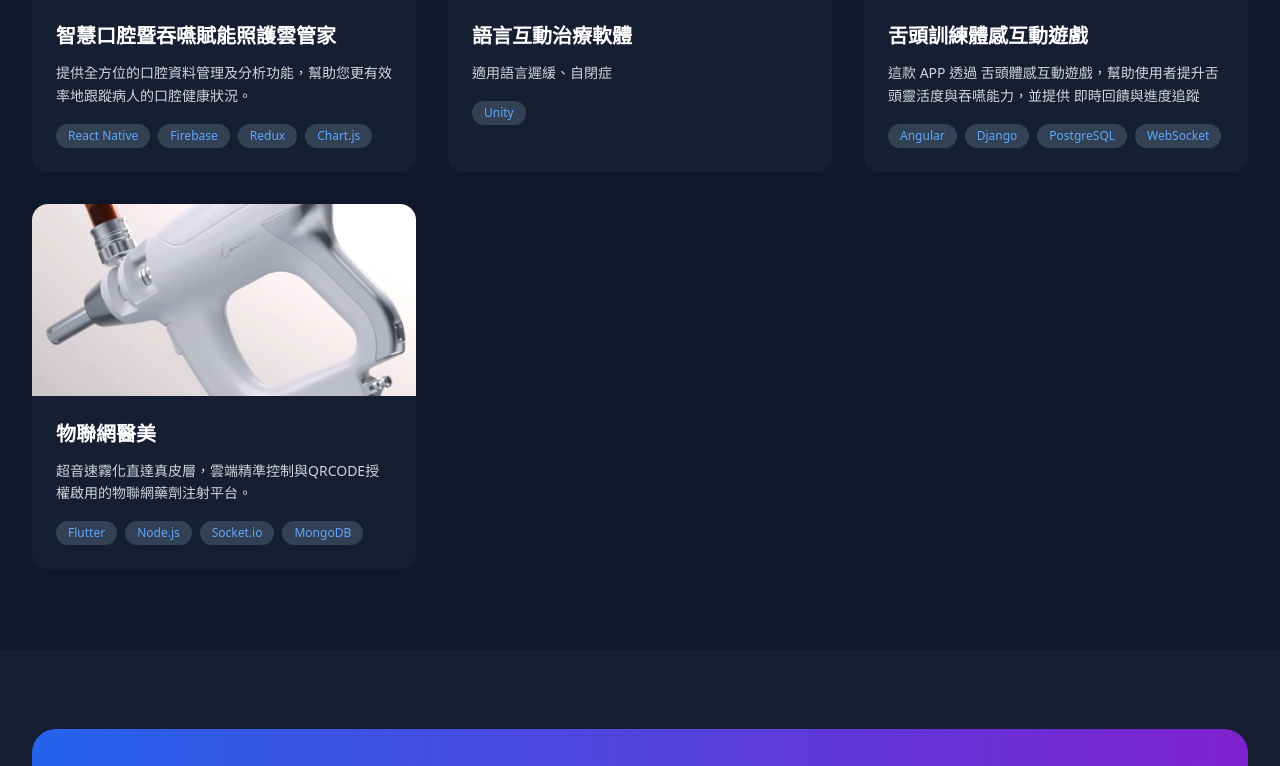
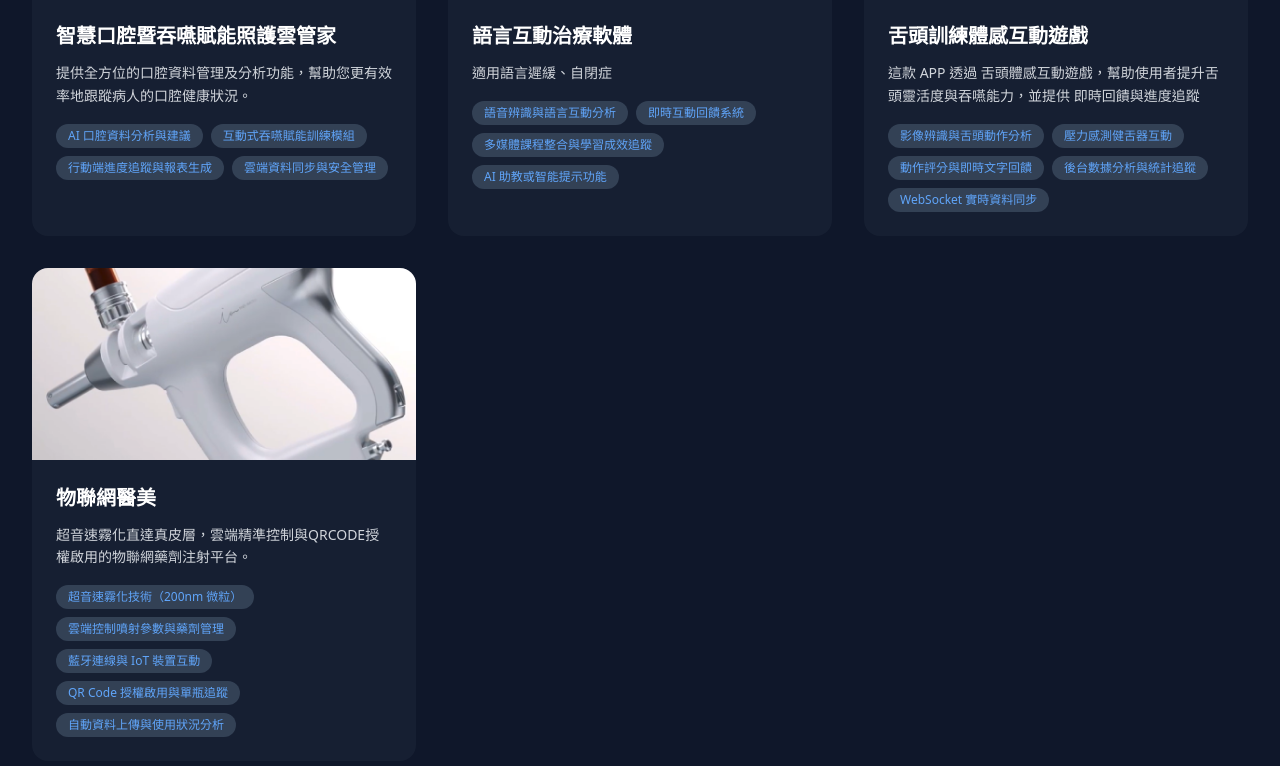
Before and after one commit to dragonmilec/ChunMai_Web, a React (Vite) app in the folder companywebsite/: page /portfolio in a window 1280 px wide. Shown: the part 754-1520 px from the top of the page. Built offline with nearby package versions, Linux system fonts and the light colour scheme.

Commit message:
介紹內容修正

```diff
--- a/companywebsite/src/pages/Portfolio.tsx
+++ b/companywebsite/src/pages/Portfolio.tsx
@@ -42,7 +42,7 @@ const Portfolio = () => {
             category: 'web',
             image: 'images/t05.png',
             description: '提供全方位的口腔資料管理及分析功能，幫助您更有效率地跟蹤病人的口腔健康狀況。',
-            coreFeatures: ['React Native', 'Firebase', 'Redux', 'Chart.js'],
+            coreFeatures: ['AI 口腔資料分析與建議', '互動式吞嚥賦能訓練模組', '行動端進度追蹤與報表生成', '雲端資料同步與安全管理'],
             demoUrl: '#',
             githubUrl: '#'
         },
@@ -52,7 +52,7 @@ const Portfolio = () => {
             category: 'mobile',
             image: 'images/za8.jpg',
             description: '適用語言遲緩、自閉症',
-            coreFeatures: ['Unity'],
+            coreFeatures: ['語音辨識與語言互動分析', '即時互動回饋系統', '多媒體課程整合與學習成效追蹤', 'AI 助教或智能提示功能'],
             demoUrl: '#',
             githubUrl: '#'
         }
@@ -63,7 +63,7 @@ const Portfolio = () => {
             category: 'mobile',
             image: 'images/z08.png',
             description: '這款 APP 透過 舌頭體感互動遊戲，幫助使用者提升舌頭靈活度與吞嚥能力，並提供 即時回饋與進度追蹤',
-            coreFeatures: ['Angular', 'Django', 'PostgreSQL', 'WebSocket'],
+            coreFeatures: ['影像辨識與舌頭動作分析', '壓力感測健舌器互動', '動作評分與即時文字回饋', '後台數據分析與統計追蹤', 'WebSocket 實時資料同步'],
             demoUrl: '#',
             githubUrl: '#'
         },
@@ -73,7 +73,7 @@ const Portfolio = () => {
             category: 'iot',
             image: 'images/z07.png',
             description: '超音速霧化直達真皮層，雲端精準控制與QRCODE授權啟用的物聯網藥劑注射平台。',
-            coreFeatures: ['Flutter', 'Node.js', 'Socket.io', 'MongoDB'],
+            coreFeatures: ['超音速霧化技術（200nm 微粒）', '雲端控制噴射參數與藥劑管理', '藍牙連線與 IoT 裝置互動', 'QR Code 授權啟用與單瓶追蹤', '自動資料上傳與使用狀況分析'],
             demoUrl: '#',
             githubUrl: '#'
         },
--- a/companywebsite/src/pages/ProjectDetail.tsx
+++ b/companywebsite/src/pages/ProjectDetail.tsx
@@ -2,68 +2,12 @@
 import React from 'react'
 import { useParams, Link } from 'react-router-dom'
 import { motion } from 'framer-motion'
-import { ArrowLeft, ExternalLink, Github, Calendar, Users, Code, Zap, Target, Brain, BarChart3, Globe2, Shield, TrendingUp, Award, Mic, BookOpen, Gamepad2, MessageCircleDashed as MessageCircle, Eye, Clock, RefreshCw, Camera, Database, Search, Settings, Lock, UserCheck } from 'lucide-react'
+import { ArrowLeft, ExternalLink, Github, Calendar, Users, Binoculars, Code, Zap, Target, Brain, BarChart3, Globe2, Shield, TrendingUp, Award, Mic, BookOpen, Gamepad2, MessageCircleDashed as MessageCircle, Eye, Clock, RefreshCw, Camera, Database, Search, Settings, Lock, UserCheck } from 'lucide-react'
 
 const ProjectDetail = () => {
     const { id } = useParams()
 
     const projects = [
-        //{
-        //    id: 1,
-        //    title: 'E-Commerce 購物平台',
-        //    category: 'web',
-        //    images: [
-        //        'https://images.pexels.com/photos/230544/pexels-photo-230544.jpeg?auto=compress&cs=tinysrgb&w=1200',
-        //        'https://images.pexels.com/photos/3184292/pexels-photo-3184292.jpeg?auto=compress&cs=tinysrgb&w=1200',
-        //        'https://images.pexels.com/photos/3184298/pexels-photo-3184298.jpeg?auto=compress&cs=tinysrgb&w=1200'
-        //    ],
-        //    description: '完整的電商解決方案，包含商品管理、訂單處理、金流整合等功能',
-        //    fullDescription: '這是一個功能完整的電子商務平台，為中小企業提供完整的線上銷售解決方案。系統包含前台購物網站、後台管理系統，以及完整的訂單處理流程。採用現代化的微服務架構，確保系統的可擴展性和穩定性。',
-        //    coreFeatures: ['React', 'Node.js', 'MongoDB', 'Stripe'],
-        //    features: [
-        //        '響應式購物網站設計',
-        //        '商品分類與搜尋功能',
-        //        '購物車與結帳流程',
-        //        'Stripe 金流整合',
-        //        '訂單管理系統',
-        //        '庫存管理',
-        //        '會員系統',
-        //        '優惠券功能'
-        //    ],
-        //    duration: '3 個月',
-        //    teamSize: '4 人',
-        //    demoUrl: '#',
-        //    githubUrl: '#',
-        //    year: '2023'
-        //},
-        //{
-        //    id: 2,
-        //    title: '企業資源管理系統',
-        //    category: 'system',
-        //    images: [
-        //        'https://images.pexels.com/photos/590016/pexels-photo-590016.jpg?auto=compress&cs=tinysrgb&w=1200',
-        //        'https://images.pexels.com/photos/3184465/pexels-photo-3184465.jpeg?auto=compress&cs=tinysrgb&w=1200',
-        //        'https://images.pexels.com/photos/590020/pexels-photo-590020.jpg?auto=compress&cs=tinysrgb&w=1200'
-        //    ],
-        //    description: '整合人資、財務、庫存管理的企業級系統',
-        //    fullDescription: '為大型企業打造的綜合性資源管理平台，整合了人力資源管理、財務會計、庫存控制等核心業務模組。系統採用模組化設計，支援客製化配置，能夠適應不同規模企業的需求。',
-        //    coreFeatures: ['Vue.js', 'Spring Boot', 'PostgreSQL', 'Redis'],
-        //    features: [
-        //        '人力資源管理',
-        //        '薪資計算系統',
-        //        '財務報表生成',
-        //        '庫存即時監控',
-        //        '採購管理流程',
-        //        '權限角色管理',
-        //        '數據分析儀表板',
-        //        'API 整合介面'
-        //    ],
-        //    duration: '6 個月',
-        //    teamSize: '8 人',
-        //    demoUrl: '#',
-        //    githubUrl: '#',
-        //    year: '2023'
-        //},
         {
             id: 1,
             title: '智慧口腔暨吞嚥賦能照護雲管家',
@@ -75,7 +19,7 @@ const ProjectDetail = () => {
             ],
             description: '個人化健身計畫與進度追蹤的行動應用',
             fullDescription: '提供全方位的口腔資料管理及分析功能，幫助您更有效率地跟蹤病人的口腔健康狀況。',
-            coreFeatures: ['React Native', 'Firebase', 'Redux', 'Chart.js'],
+            coreFeatures: ['AI 口腔資料分析與建議', '互動式吞嚥賦能訓練模組', '行動端進度追蹤與報表生成', '雲端資料同步與安全管理'],
             features: [
                 '個人化訓練計畫',
                 '運動數據記錄',
@@ -86,11 +30,11 @@ const ProjectDetail = () => {
                 '健身影片庫',
                 '智能提醒通知'
             ],
-            duration: '4 個月',
-            teamSize: '3 人',
+            duration: ' - ',
+            coreFunc: '病人健康數據管理與分析',
             demoUrl: '#',
             githubUrl: '#',
-            year: '2024',
+            sceneAlert: '牙科診所、醫療中心、護理機構',
             isOralHealthApp: true
         },
         {
@@ -104,7 +48,7 @@ const ProjectDetail = () => {
             ],
             description: '適用語言遲緩、自閉症',
             fullDescription: '現代化的線上教育平台，為教育機構和個人講師提供完整的教學解決方案。平台支援多媒體課程內容、即時互動功能，以及完善的學習成效評估系統。',
-            coreFeatures: ['Unity'],
+            coreFeatures: ['語音辨識與語言互動分析','即時互動回饋系統','多媒體課程整合與學習成效追蹤','AI 助教或智能提示功能'],
             features: [
                 '影片課程播放',
                 '互動式測驗系統',
@@ -115,11 +59,11 @@ const ProjectDetail = () => {
                 '多語言支援',
                 '行動裝置適配'
             ],
-            duration: '進行中',
-            teamSize: '6 人',
+            duration: ' - ',
+            coreFunc: '語言互動與口語能力訓練',
             demoUrl: '#',
             githubUrl: '#',
-            year: '進行中',
+            sceneAlert: '教育機構與專業治療師的線上輔助課程',
             isLanguageTherapy: true // 標記這是語言治療平台
         }
         ,
@@ -134,7 +78,7 @@ const ProjectDetail = () => {
             ],
             description: '這款 APP 透過 舌頭體感互動遊戲，幫助使用者提升舌頭靈活度與吞嚥能力，並提供 即時回饋與進度追蹤',
             fullDescription: '這款 APP 結合 影像辨識與健舌器互動遊戲，透過趣味體感訓練幫助使用者提升舌頭靈活度與吞嚥能力。提供 即時回饋、分數評估與進度追蹤，讓訓練安全、有趣，並可透過數據分析了解成效。',
-            coreFeatures: ['Angular', 'Django', 'PostgreSQL', 'WebSocket'],
+            coreFeatures: ['影像辨識與舌頭動作分析','壓力感測健舌器互動','動作評分與即時文字回饋','後台數據分析與統計追蹤','WebSocket 實時資料同步'],
             features: [
                 '舌頭體操互動遊戲（影像辨識）',
                 '健舌器互動遊戲（壓力感測）',
@@ -145,11 +89,11 @@ const ProjectDetail = () => {
                 '腳本與遊戲風格管理',
                 '設備串接與數據輸出'
             ],
-            duration: '4 個月',
-            teamSize: '5 人',
+            duration: ' - ',
+            coreFunc: '前台進度追蹤與統計',
             demoUrl: '#',
             githubUrl: '#',
-            year: '2024',
+            sceneAlert: '家庭、復健中心或語言治療機構使用者',
             isTongueTrainerGame: true
         },
         {
@@ -163,7 +107,7 @@ const ProjectDetail = () => {
             ],
             description: '超音速霧化直達真皮層，雲端精準控制與QRCODE授權啟用的物聯網藥劑注射平台。',
             fullDescription: '採用超音速霧化技術，將藥劑平均霧化至200nm微粒，無針直達真皮層，吸收更快、更安全。每瓶藥劑具備專屬雲端參數，可自動下載最佳噴射設定，精準控制噴氣時間與流速。裝置透過藍牙連線與雲端管理，使用者掃描一次性 QRCODE後啟用，每瓶預設可使用 200 次。           所有施打紀錄自動上傳伺服器，方便追蹤與分析使用狀況。',
-            coreFeatures: ['Flutter', 'Node.js', 'Socket.io', 'MongoDB'],
+            coreFeatures: ['超音速霧化技術（200nm 微粒）', '雲端控制噴射參數與藥劑管理', '藍牙連線與 IoT 裝置互動', 'QR Code 授權啟用與單瓶追蹤', '自動資料上傳與使用狀況分析'],
             features: [
                 '即時聊天功能',
                 '動態發布與分享',
@@ -174,41 +118,13 @@ const ProjectDetail = () => {
                 '通知推送系統',
                 '多平台同步'
             ],
-            duration: '6 個月',
-            teamSize: '7 人',
+            duration: ' - ',
+            coreFunc: '無針直達真皮層藥劑注射',
             demoUrl: '#',
             githubUrl: '#',
-            year: '2024',
+            sceneAlert: '醫美診所、皮膚科與美容中心',
             isIoTJetInject: true
         },
-    //    {
-    //        id: 5,
-    //        title: '企業資源管理系統',
-    //        category: 'system',
-    //        images: [
-    //            'https://images.pexels.com/photos/590016/pexels-photo-590016.jpg?auto=compress&cs=tinysrgb&w=1200',
-    //            'https://images.pexels.com/photos/3184465/pexels-photo-3184465.jpeg?auto=compress&cs=tinysrgb&w=1200',
-    //            'https://images.pexels.com/photos/590020/pexels-photo-590020.jpg?auto=compress&cs=tinysrgb&w=1200'
-    //        ],
-    //        description: '整合人資、財務、庫存管理的企業級系統',
-    //        fullDescription: '為大型企業打造的綜合性資源管理平台，整合了人力資源管理、財務會計、庫存控制等核心業務模組。系統採用模組化設計，支援客製化配置，能夠適應不同規模企業的需求。',
-    //        coreFeatures: ['Vue.js', 'Spring Boot', 'PostgreSQL', 'Redis'],
-    //        features: [
-    //            '人力資源管理',
-    //            '薪資計算系統',
-    //            '財務報表生成',
-    //            '庫存即時監控',
-    //            '採購管理流程',
-    //            '權限角色管理',
-    //            '數據分析儀表板',
-    //            'API 整合介面'
-    //        ],
-    //        duration: '6 個月',
-    //        teamSize: '8 人',
-    //        demoUrl: '#',
-    //        githubUrl: '#',
-    //        year: '2023'
-    //    }
     ]
 
     const project = projects.find(p => p.id === parseInt(id || ''))
@@ -448,7 +364,7 @@ const ProjectDetail = () => {
                             className="text-center"
                         >
                             <img
-                                src={`${import.meta.env.BASE_URL}images/t03.png`}                                alt="醫療決策支援"
+                                src={`${import.meta.env.BASE_URL}images/t03.png`} alt="醫療決策支援"
                                 className="w-full h-48 object-cover rounded-xl mb-6"
                             />
                             <div className="bg-slate-800/50 rounded-2xl p-6">
@@ -1370,7 +1286,7 @@ const ProjectDetail = () => {
                         {/* 左側圖片 */}
                         <div>
                             <img
-                                src={`${import.meta.env.BASE_URL}images/c03.png`}                                alt="沉浸式互動世界"
+                                src={`${import.meta.env.BASE_URL}images/c03.png`} alt="沉浸式互動世界"
                                 className="w-full h-96 object-cover rounded-2xl shadow-2xl"
                             />
                         </div>
@@ -1906,23 +1822,23 @@ const ProjectDetail = () => {
                             <div className="space-y-6">
                                 <div className="flex items-center space-x-3">
                                     <Calendar className="h-5 w-5 text-blue-400" />
-                                    <span className="text-gray-300">開發時間：{project.duration}</span>
+                                    <span className="text-gray-300">上市時間：{project.duration}</span>
                                 </div>
 
                                 <div className="flex items-center space-x-3">
-                                    <Users className="h-5 w-5 text-blue-400" />
-                                    <span className="text-gray-300">團隊規模：{project.teamSize}</span>
+                                    <Binoculars className="h-5 w-5 text-blue-400" />
+                                    <span className="text-gray-300">核心功能：{project.coreFunc}</span>
                                 </div>
 
                                 <div className="flex items-center space-x-3">
                                     <Code className="h-5 w-5 text-blue-400" />
-                                    <span className="text-gray-300">完成年份：{project.year}</span>
+                                    <span className="text-gray-300">適用場景：{project.sceneAlert}</span>
                                 </div>
 
                                 <div>
                                     <h3 className="text-lg font-semibold text-white mb-3 flex items-center space-x-2">
                                         <Zap className="h-5 w-5 text-blue-400" />
-                                        <span>技術棧</span>
+                                        <span>智能技術</span>
                                     </h3>
                                     <div className="flex flex-wrap gap-2">
                                         {project.coreFeatures.map((coreFeatures, index) => (
```
Lines whose indentation alone changed are shown as unchanged.
